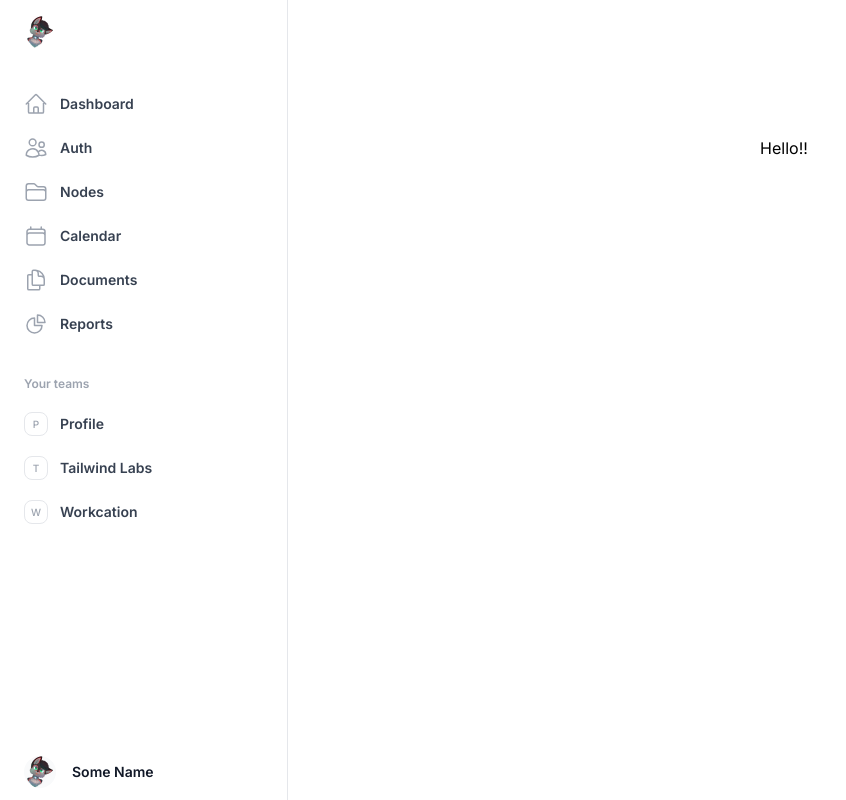
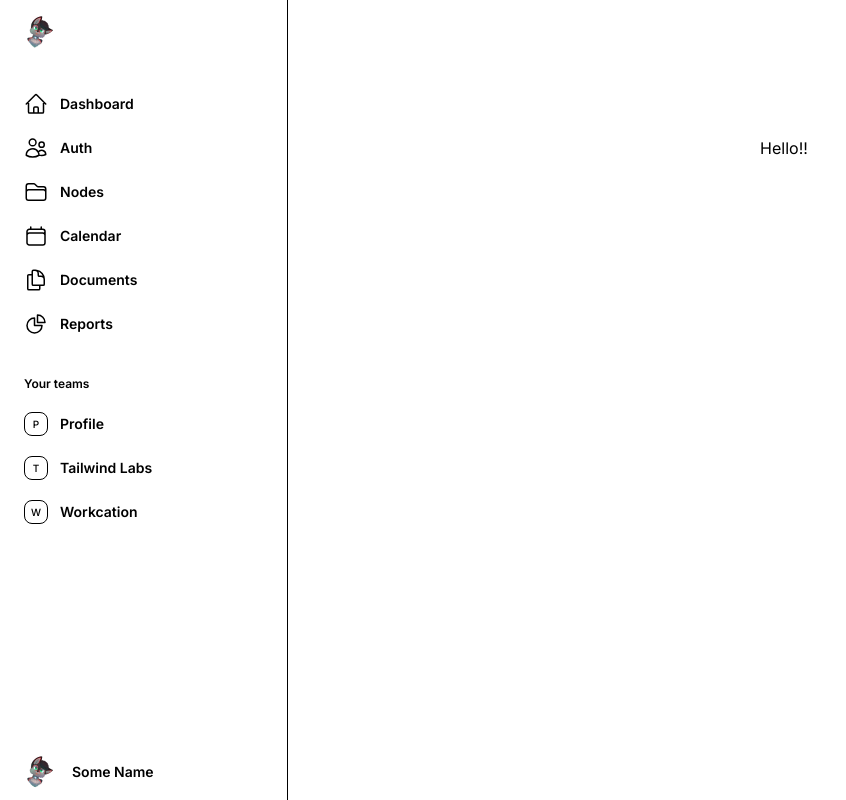
Before and after one commit to docimin/cloudnet-webinterface, a Next.js app: page / in a window 1280 px wide. Shown: the whole page, without its empty margins (0-846 px from the left). Built offline with nearby package versions, Linux system fonts and the light colour scheme.

Commit message:
working ip

```diff
--- a/app/nodes/page.js
+++ b/app/nodes/page.js
@@ -1,4 +1,4 @@
-import NodeInfo from "@/components/nodeInfo"
+import NodeInfo from "@/components/nodesInfo"
 
 export default function Nodes() {
 
--- a/components/nodePage.js
+++ b/components/nodePage.js
@@ -10,6 +10,10 @@ export default function Node() {
   useEffect(() => {
     const token = getCookie('token');
     const uniqueId = window.location.pathname.split('/').pop();
+    if (!token) {
+      window.location.href = '/auth';
+      return;
+    }
     if (token) {
       fetch(`https://cors.fayevr.dev/proxy-api.fayevr.dev/api/v2/cluster/${uniqueId}`, {
         headers: {
@@ -48,10 +52,10 @@ export default function Node() {
       <div className="sm:flex sm:items-center">
         <div className="sm:flex-auto">
           <h1 className="text-base font-semibold leading-6 text-gray-900">
-          Node: Node: {node && node.node && node.node.uniqueId}
+          Node: <span className="text-blurple">{node && node.node && node.node.uniqueId}</span>
           </h1>
           <p className="mt-2 text-sm text-gray-700">
-            IP: {node && node.node && node.node.listeners.host}
+            IP: {node && node.node && node.node.listeners[0].host}
           </p>
         </div>
       </div>
--- a/components/nodeInfo.js
+++ b/components/nodesInfo.js
@@ -8,6 +8,10 @@ export default function Nodes() {
 
   useEffect(() => {
     const token = getCookie('token');
+    if (!token) {
+      window.location.href = '/auth';
+      return;
+    }
     if (token) {
       fetch('https://cors.fayevr.dev/proxy-api.fayevr.dev/api/v2/cluster', {
         headers: {
@@ -104,8 +108,8 @@ export default function Nodes() {
                       {node.state}
                     </td>
                     <td className="whitespace-nowrap px-3 py-4 text-sm text-gray-500">
-                      {node.nodeInfoSnapshot.usedMemory} /{' '}
-                      {node.nodeInfoSnapshot.maxMemory}
+                      {node.nodeInfoSnapshot.usedMemory} MB /{' '}
+                      {node.nodeInfoSnapshot.maxMemory} MB
                     </td>
                     <td className="whitespace-nowrap px-3 py-4 text-sm text-gray-500">
                       {node.nodeInfoSnapshot.version.major}
--- a/tailwind.config.js
+++ b/tailwind.config.js
@@ -13,6 +13,14 @@ module.exports = {
           'conic-gradient(from 180deg at 50% 50%, var(--tw-gradient-stops))',
       },
     },
+    colors: {
+      transparent: 'transparent',
+      current: 'currentColor',
+      'black': '#000',
+      'white': '#fff',
+      'blurple': '#5865F2',
+      'darkwhite': '#424549',
+    },
   },
   plugins: [
     // ...
```
